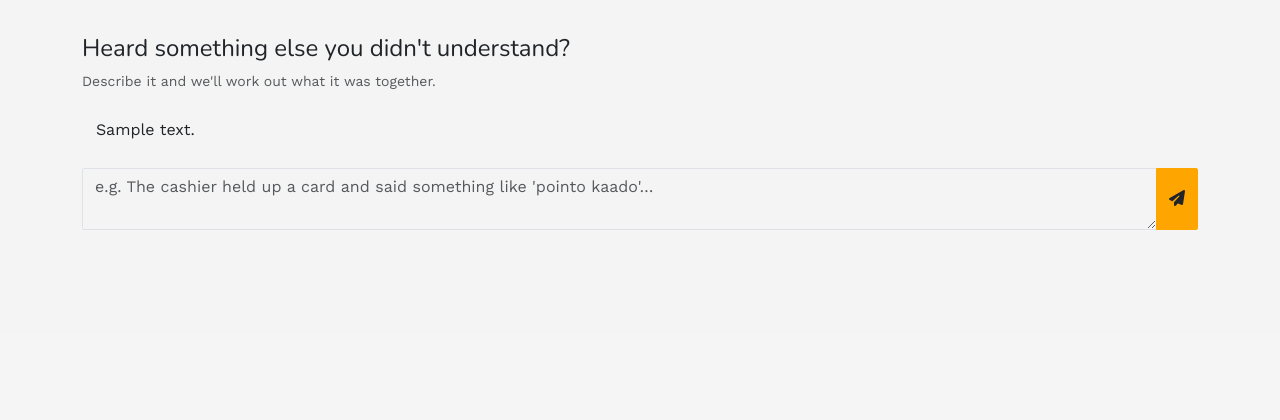
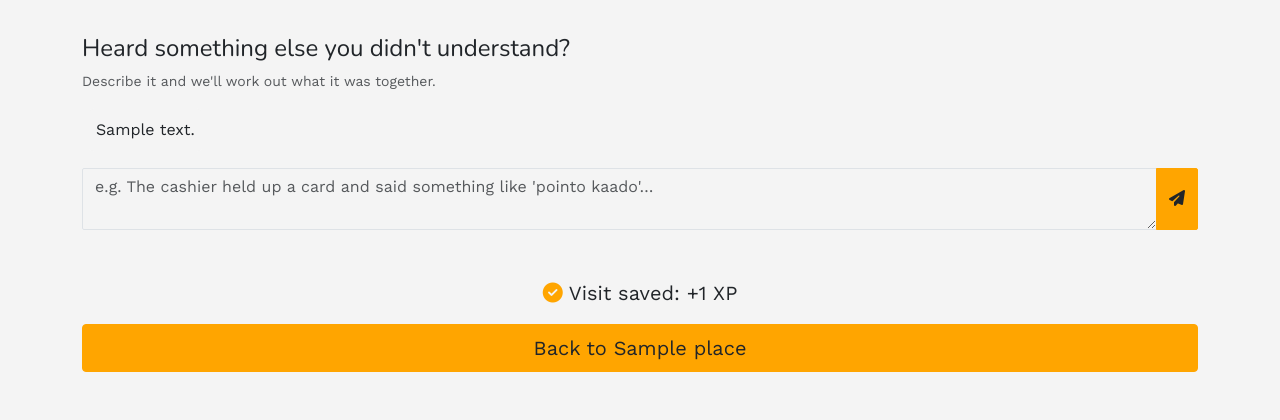
Before and after one commit to eequu1/taolao, a Rails app: page /visits/1/review in a window 1280 px wide. Shown: the part 467-887 px from the top of the page. Before the commit the page ends 697 px from the top, so only its background shows below. Run offline with Rails 7, Linux system fonts and the light colour scheme; a user stored in the database is signed in; tables that the repository leaves empty hold one stand-in row (values such as "Sample post"); style sheets or scripts are compiled from the project's sources; parts of the project's set-up code (start-up, migrations or seed data) failed here and were passed over; some libraries are stand-ins or nearby versions.

Commit message:
Several minor UX improvements
Submitting the review form no longer refreshes the page. 'Save visit' appears at the bottom of the page. Review page no longer auto-scrolls when clicking a phrase that was used. Included a button after review form submission which redirects the user back to the place show page

```diff
--- a/app/assets/stylesheets/pages/_review.scss
+++ b/app/assets/stylesheets/pages/_review.scss
@@ -28,6 +28,10 @@
 
   // Every phrase for the place can be a long list: scroll it instead of the page
   .phrase-choices {
+    // Bootstrap hides .btn-check with position: absolute; without this its containing block is
+    // outside the scroll box, so the checkbox doesn't scroll with its card and focusing it
+    // (clicking the card) scrolls the page to where it really is
+    position: relative;
     max-height: 55vh;
     overflow-y: auto;
     padding: 4px;
--- a/app/controllers/visits_controller.rb
+++ b/app/controllers/visits_controller.rb
@@ -47,12 +47,9 @@ class VisitsController < ApplicationController
       confidence: review_params[:confidence].to_i,
       used_phrase_ids: used_phrase_ids, used_place_phrase_ids: used_place_phrase_ids
     )
-    flash[:levels_gained] = levels_gained if levels_gained.positive?
-    # Back to the review page, where the form becomes the XP card and the chat stays available
-    redirect_to review_visit_path(@visit)
+    review_saved(levels_gained)
   rescue ActiveRecord::RecordInvalid
-    @messages = @visit.messages.review.order(:id)
-    render :review, status: :unprocessable_entity
+    review_invalid
   end
 
   # Turbo Frame content for the review page; slow (AI call) so it loads after the page
@@ -63,6 +60,31 @@ class VisitsController < ApplicationController
   end
 
   private
+
+  # Turbo: swap only the form and the save button (update.turbo_stream.erb), so the
+  # suggestions don't load again. Without Turbo: back to the review page.
+  def review_saved(levels_gained)
+    respond_to do |format|
+      format.turbo_stream do
+        flash.now[:levels_gained] = levels_gained if levels_gained.positive?
+        render :update
+      end
+      format.html do
+        flash[:levels_gained] = levels_gained if levels_gained.positive?
+        redirect_to review_visit_path(@visit)
+      end
+    end
+  end
+
+  def review_invalid
+    respond_to do |format|
+      format.turbo_stream { render :update, status: :unprocessable_entity }
+      format.html do
+        @messages = @visit.messages.review.order(:id)
+        render :review, status: :unprocessable_entity
+      end
+    end
+  end
 
   # Scoped to the signed-in user, so other people's visits are a 404.
   def set_visit
--- a/app/views/places/show.html.erb
+++ b/app/views/places/show.html.erb
@@ -9,6 +9,7 @@
       <span class="badge rounded-pill text-bg-warning"> Minimum Level:<%= @place.minimum_level %></span>
     </div>
   </div>
+  <%= button_to "Create a Visit", place_visits_path(@place), class:"btn btn-primary my-2 mb-4" %>
   <% if @my_phrases.any? %>
     <h2 class="mt-4">Your phrases</h2>
     <p class="text-muted">Phrases you added on your visits here. Only you can see these.</p>
@@ -16,7 +17,6 @@
       <%= render partial: "places/phrase_card", collection: @my_phrases, as: :phrase, locals: { place: @place } %>
     </div>
   <% end %>
-  <%= button_to "Create a Visit", place_visits_path(@place), class:"btn btn-primary my-2 mb-4" %>
   <h2>Key phrases</h2>
   <p class="text-muted">A conversation from walking in to leaving, for ordering here.</p>
   <%# Phrases generated in the background arrive here from PlacePhrasesJob %>
--- /dev/null
+++ b/app/views/visits/_rating.html.erb
@@ -0,0 +1,7 @@
+<%# The rating form, or the XP card once the visit is reviewed. Locals: visit, user %>
+<% if visit.reviewed? %>
+  <%= render "xp_card", visit: visit, user: user %>
+<% else %>
+  <p class="text-muted mb-4">Every real visit earns XP, even the rough ones.</p>
+  <%= render "review_form", visit: visit %>
+<% end %>
--- /dev/null
+++ b/app/views/visits/_review_actions.html.erb
@@ -0,0 +1,13 @@
+<%# Bottom of the review page. Locals: visit %>
+<section id="review-actions" class="mb-5">
+  <% if visit.reviewed? %>
+    <p class="text-center fs-5 mb-3">
+      <i class="fa-solid fa-circle-check text-warning"></i> Visit saved: +<%= visit.experience_awarded %> XP
+    </p>
+    <%= link_to "Back to #{visit.place.name}", place_path(visit.place), class: "btn btn-warning btn-lg w-100" %>
+  <% else %>
+    <%# Outside the rating form (the chat form sits in between), so it points at it by id %>
+    <%= button_tag "Save my visit", type: :submit, form: "review-form", class: "btn btn-warning btn-lg w-100",
+                                    data: { turbo_submits_with: "Saving…" } %>
+  <% end %>
+</section>
--- a/app/views/visits/_review_form.html.erb
+++ b/app/views/visits/_review_form.html.erb
@@ -1,5 +1,6 @@
 <%# How did it go / confidence / phrases used. Locals: visit %>
-<%= simple_form_for visit, url: visit_path(visit), method: :patch do |f| %>
+<%# Submitted by the "Save my visit" button at the bottom of the page (_review_actions) %>
+<%= simple_form_for visit, url: visit_path(visit), method: :patch, html: { id: "review-form" } do |f| %>
   <%= render "rating_scale", f: f, field: :self_rating, question: "How did it go?",
                              low: "Rough", high: "Great" %>
   <%= render "rating_scale", f: f, field: :confidence, question: "How confident did you feel?",
@@ -40,5 +41,4 @@
     <% end %>
   </fieldset>
 
-  <%= f.button :submit, "Save my visit", class: "btn btn-warning btn-lg w-100" %>
 <% end %>
--- a/app/views/visits/review.html.erb
+++ b/app/views/visits/review.html.erb
@@ -4,13 +4,9 @@
   <h2 class="mb-1">You went to <%= @visit.place.name %>!</h2>
 
   <%# 1. How it went: the form, or the XP it earned once submitted %>
+  <%# Replaced by update.turbo_stream.erb on submit, so the rest of the page stays as it is %>
   <section id="rating" class="mb-5">
-    <% if @visit.reviewed? %>
-      <%= render "xp_card", visit: @visit, user: current_user %>
-    <% else %>
-      <p class="text-muted mb-4">Every real visit earns XP, even the rough ones.</p>
-      <%= render "review_form", visit: @visit %>
-    <% end %>
+    <%= render "rating", visit: @visit, user: current_user %>
   </section>
 
   <%# 2. Staff phrases they may have heard (AI, loaded after the page) %>
@@ -33,4 +29,7 @@
     </div>
     <%= render "review_messages/form", visit: @visit %>
   </section>
+
+  <%# 4. "Save my visit" (submits the rating form above), then a way back to the place %>
+  <%= render "review_actions", visit: @visit %>
 </div>
--- /dev/null
+++ b/app/views/visits/update.turbo_stream.erb
@@ -0,0 +1,4 @@
+<%# Submitting the review: swap the form for the XP card (or the form with its errors) %>
+<%# and the save button for the way back, leaving the suggestions and chat untouched. %>
+<%= turbo_stream.update "rating", partial: "visits/rating", locals: { visit: @visit, user: current_user } %>
+<%= turbo_stream.replace "review-actions", partial: "visits/review_actions", locals: { visit: @visit } %>
```
Also changed, not shown: CLAUDE.md (+1 -1 lines), test/controllers/visits_controller_test.rb (+32 -0 lines).
